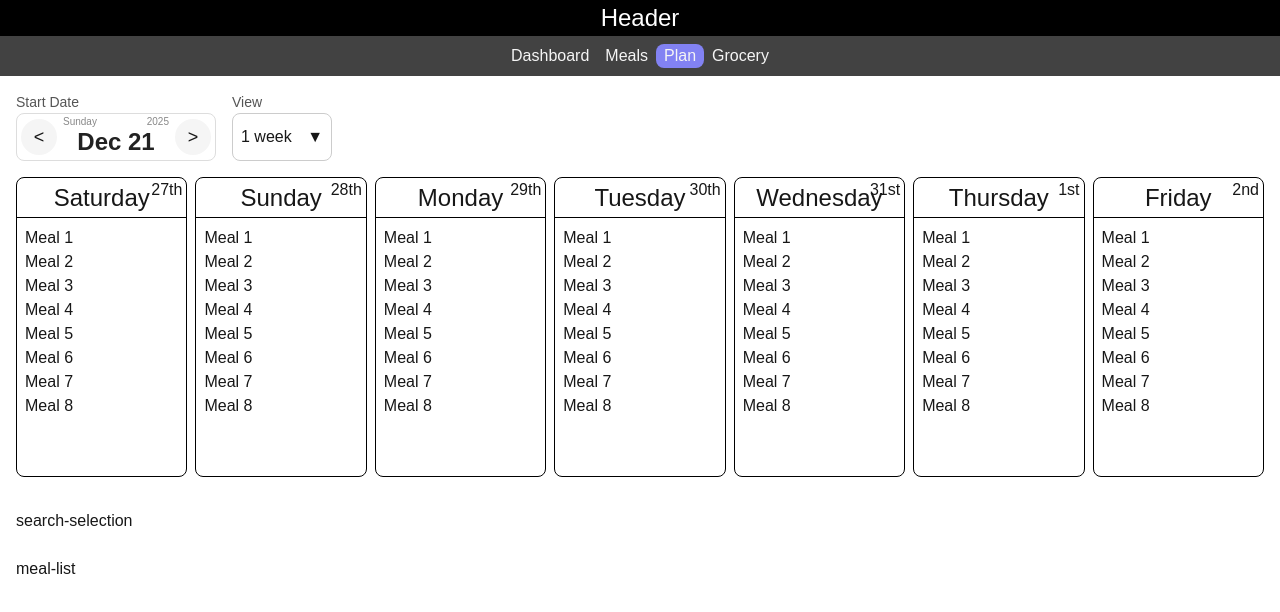
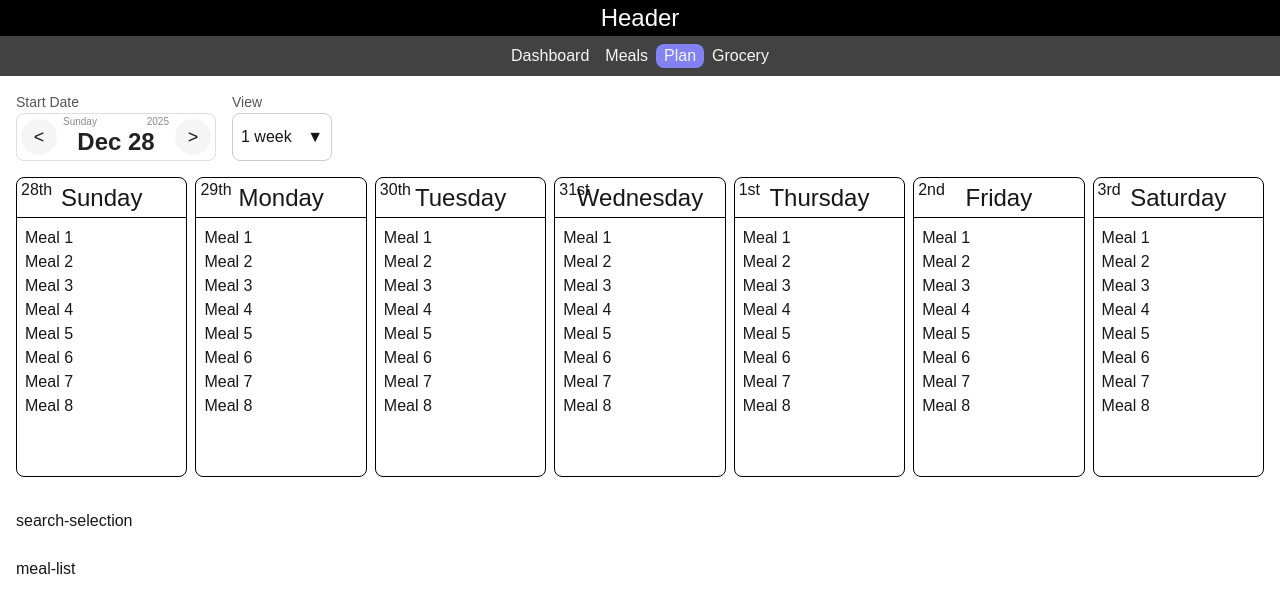
Before and after one commit to Zmyhrer/MealPlanner, a Next.js app in the folder frontend/: page /plan in a window 1280 px wide. Shown: the top 612 px of the page. Built offline with nearby package versions, Linux system fonts and the light colour scheme.

Commit message:
feat: add styling for today in (dateCard)

```diff
--- a/frontend/app/plan/page.tsx
+++ b/frontend/app/plan/page.tsx
@@ -5,24 +5,57 @@ import styles from "@/styles/plan.module.css";
 import DateSelection from "@/components/dateSelection";
 import DateView, { Duration } from "@/components/dateView";
 import DateCard from "@/components/dateCard";
+import { select } from "framer-motion/client";
 
 const Page = () => {
+  // Helper to define which dates are valid
+  const isDisabled = (date: Date) => date.getDay() !== 0; // Only allow Sundays
+
+  // Function to get closest valid date to today
+  const getClosestValidDateToToday = (
+    isDisabledFn: (date: Date) => boolean
+  ) => {
+    const today = new Date();
+    if (!isDisabledFn(today)) return today;
+
+    for (let offset = 1; offset <= 365; offset++) {
+      const forward = new Date(today);
+      forward.setDate(today.getDate() + offset);
+      if (!isDisabledFn(forward)) return forward;
+
+      const backward = new Date(today);
+      backward.setDate(today.getDate() - offset);
+      if (!isDisabledFn(backward)) return backward;
+    }
+
+    return today; // fallback
+  };
+
+  const [selectedDate, setSelectedDate] = useState<Date>(() =>
+    getClosestValidDateToToday(isDisabled)
+  );
+  const [view, setView] = useState<Duration>(Duration.OneWeek);
+
+  // Generate days
   const numDays = 31;
-  const today = new Date();
   const dates = Array.from({ length: numDays }, (_, i) => {
-    const d = new Date(today);
-    d.setDate(today.getDate() + i);
+    const d = new Date(selectedDate);
+    d.setDate(selectedDate.getDate() + i);
     return d;
   });
 
-  const [view, setView] = useState<Duration>(Duration.OneWeek);
-  const getIndexViewInDuration = Object.values(Duration).indexOf(view) + 1; // Return index of view in duration.
-  const visibleDates = dates.slice(0, getIndexViewInDuration * 7); // Return index number * days to be shown.
+  // Determine which dates to display based on the view
+  const viewIndex = Object.values(Duration).indexOf(view) + 1; // 1-based
+  const visibleDates = dates.slice(0, viewIndex * 7);
 
   return (
     <div className={styles.planContainer}>
       <div className={styles.dateView}>
-        <DateSelection weekday="Sunday" />
+        <DateSelection
+          weekday="Sunday"
+          selectedDate={selectedDate}
+          onSelect={setSelectedDate}
+        />
         <DateView
           options={Object.values(Duration)}
           selected={view}
--- a/frontend/components/dateCard.tsx
+++ b/frontend/components/dateCard.tsx
@@ -1,12 +1,17 @@
 import React from "react";
 import styles from "@/styles/dateCard.module.css";
-import { get } from "http";
 
 interface DateCardProps {
   date: Date;
 }
 
 const DateCard: React.FC<DateCardProps> = ({ date }) => {
+  const today = new Date();
+  const isToday =
+    date.getFullYear() === today.getFullYear() &&
+    date.getMonth() === today.getMonth() &&
+    date.getDate() === today.getDate();
+
   const getDayWithSuffix = (date: Date) => {
     const day = date.getDate();
     if (day >= 11 && day <= 13) return `${day}th`; // special case
@@ -23,12 +28,11 @@ const DateCard: React.FC<DateCardProps> = ({ date }) => {
     }
   };
 
-  const getWeekDayLong = (date: Date) => {
-    return date.toLocaleDateString("en-US", { weekday: "long" });
-  };
+  const getWeekDayLong = (date: Date) =>
+    date.toLocaleDateString("en-US", { weekday: "long" });
 
   return (
-    <div className={styles.container}>
+    <div className={`${styles.container} ${isToday ? styles.today : ""}`}>
       <div className={styles.header}>
         <h3>{getWeekDayLong(date)}</h3>
         <div className={styles.dateDisplay}>{getDayWithSuffix(date)}</div>
--- a/frontend/components/dateSelection.tsx
+++ b/frontend/components/dateSelection.tsx
@@ -1,11 +1,8 @@
-"use client";
-
 import React, { useState, useRef, useEffect } from "react";
 import styles from "@/styles/dateSelection.module.css";
 import { DatePicker } from "./datePicker";
 
-/** Converts weekday string to numeric index (0 = Sunday) */
-const getWeekdayNumber = (weekday: string): number => {
+const getWeekdayNumber = (weekday: string) => {
   const days = [
     "Sunday",
     "Monday",
@@ -20,29 +17,22 @@ const getWeekdayNumber = (weekday: string): number => {
   return index;
 };
 
-/** Returns the next date matching the target weekday */
-const getNextWeekdayDate = (
-  weekdayIndex: number,
-  fromDate: Date = new Date()
-): Date => {
-  const diff = (weekdayIndex - fromDate.getDay()) % 7;
-  const date = new Date(fromDate);
-  date.setDate(fromDate.getDate() + diff);
-  return date;
-};
-
 interface DateSelectionProps {
   weekday: string;
+  selectedDate: Date;
+  onSelect: (date: Date) => void;
 }
 
-const DateSelection: React.FC<DateSelectionProps> = ({ weekday }) => {
+const DateSelection: React.FC<DateSelectionProps> = ({
+  weekday,
+  selectedDate,
+  onSelect,
+}) => {
   const allowedWeekday = getWeekdayNumber(weekday);
-  const [date, setDate] = useState(() => getNextWeekdayDate(allowedWeekday));
   const [isPickingDate, setIsPickingDate] = useState(false);
   const containerRef = useRef<HTMLDivElement>(null);
   const [pickerKey, setPickerKey] = useState(0);
 
-  /** Close datepicker when clicking outside */
   useEffect(() => {
     const handleClickOutside = (event: MouseEvent) => {
       if (
@@ -57,60 +47,55 @@ const DateSelection: React.FC<DateSelectionProps> = ({ weekday }) => {
   }, []);
 
   const handleBack = (e: React.MouseEvent) => {
-    remountDatePicker();
     e.stopPropagation();
-    setDate((prev) => {
-      const d = new Date(prev);
-      d.setDate(prev.getDate() - 7);
-      return d;
-    });
+    setPickerKey((k) => k + 1);
+    onSelect(
+      new Date(
+        selectedDate.getFullYear(),
+        selectedDate.getMonth(),
+        selectedDate.getDate() - 7
+      )
+    );
   };
 
   const handleForward = (e: React.MouseEvent) => {
-    remountDatePicker();
     e.stopPropagation();
-    setDate((prev) => {
-      const d = new Date(prev);
-      d.setDate(prev.getDate() + 7);
-      return d;
-    });
+    setPickerKey((k) => k + 1);
+    onSelect(
+      new Date(
+        selectedDate.getFullYear(),
+        selectedDate.getMonth(),
+        selectedDate.getDate() + 7
+      )
+    );
   };
 
   const handleDisplayClick = () => {
-    remountDatePicker();
+    setPickerKey((k) => k + 1);
     setIsPickingDate((prev) => !prev);
-  };
-
-  const formatYear = (d: Date) => d.getFullYear();
-
-  const remountDatePicker = () => {
-    setPickerKey((k) => k + 1);
   };
 
   return (
     <div className={styles["large-container"]} ref={containerRef}>
       <div className={styles["label"]}>Start Date</div>
-
       <div className={styles["display"]} onClick={handleDisplayClick}>
         <button className={styles["date-back"]} onClick={handleBack}>
           {"<"}
         </button>
-
         <div className={styles["date-container"]}>
           <div className={styles["weekday-text-container"]}>
-            {date.toLocaleDateString("en-US", { weekday: "long" })}
+            {selectedDate.toLocaleDateString("en-US", { weekday: "long" })}
           </div>
           <div className={styles["year-text-container"]}>
-            {formatYear(date)}
+            {selectedDate.getFullYear()}
           </div>
           <div className={styles["date-text-container"]}>
-            {date.toLocaleDateString("en-US", {
+            {selectedDate.toLocaleDateString("en-US", {
               month: "short",
               day: "numeric",
             })}
           </div>
         </div>
-
         <button className={styles["date-forward"]} onClick={handleForward}>
           {">"}
         </button>
@@ -123,9 +108,9 @@ const DateSelection: React.FC<DateSelectionProps> = ({ weekday }) => {
       >
         <DatePicker
           key={pickerKey}
-          value={date}
+          value={selectedDate}
           onChange={(newDate) => {
-            setDate(newDate);
+            onSelect(newDate);
             setIsPickingDate(false);
           }}
           allowedWeekday={allowedWeekday}
--- a/frontend/styles/dateCard.module.css
+++ b/frontend/styles/dateCard.module.css
@@ -6,6 +6,15 @@
   border: 1px solid black;
   border-radius: 8px;
   overflow: hidden;
+}
+
+.today {
+    border: 5px solid rgb(175, 0, 175);
+
+    .header {
+        color: rgb(175, 0, 175);
+        height: 35px;
+    }
 }
 
 .header {
@@ -24,7 +33,7 @@
   font-size: 16px;
   position: absolute;
   top: 0px;
-  right: 4px;
+  left: 4px;
 }
 
 .mealList {
```
